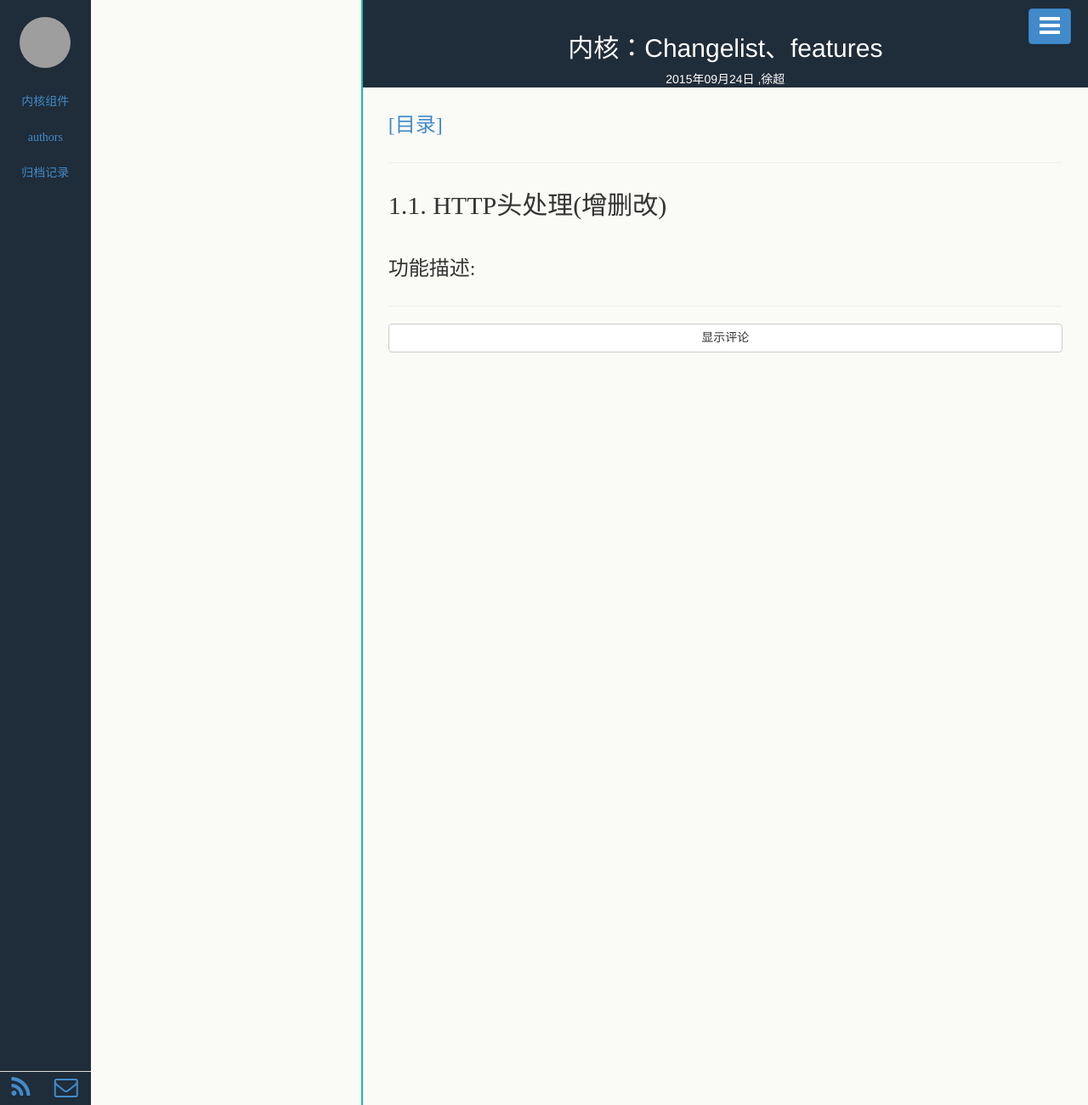
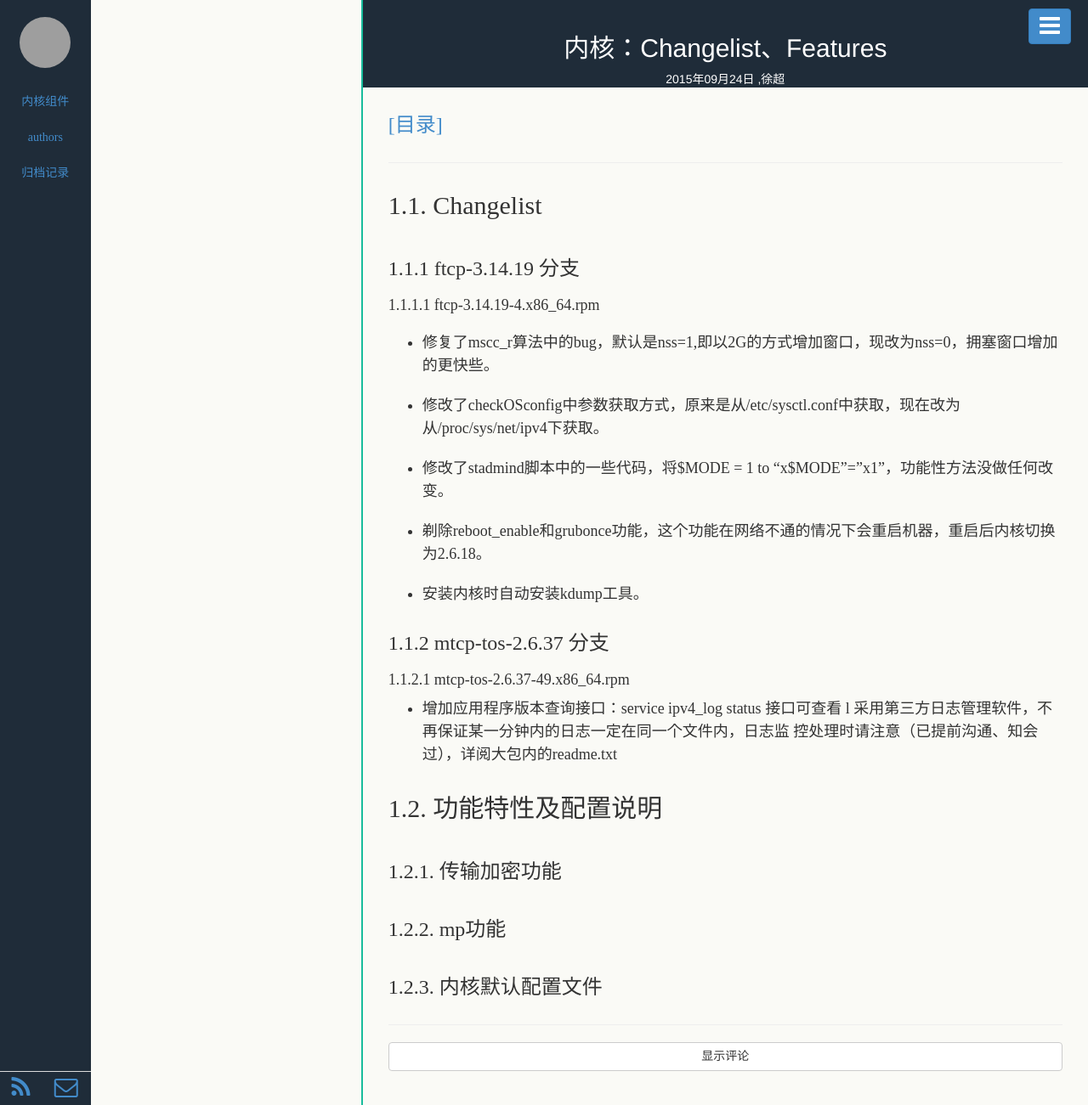
Before and after one commit to deeper-think/deeper-think.github.io.ws, a Jekyll site: the page built from source_code/_posts/2015-09-24-kernel-changelists-features.md, in a window 1280 px wide. Shown: the whole page at 85% size. Built offline with Jekyll 4.4.1, drawn with Linux system fonts in a browser that asks for light colours; grey boxes are pictures that could not be loaded.

Commit message:
small changes

```diff
--- a/source_code/_posts/2015-09-24-kernel-changelists-features.md
+++ b/source_code/_posts/2015-09-24-kernel-changelists-features.md
@@ -1,6 +1,6 @@
 ---
 layout: post
-title: 内核：Changelist、features
+title: 内核：Changelist、Features
 category: 内核组件
 tags: [徐超]
 keywords: 内核、传输优化、传输加密
@@ -8,6 +8,36 @@ description:
 ---
 
 
-## 1.1. HTTP头处理(增删改)
+## 1.1. Changelist
 
-### 功能描述:
+### 1.1.1 ftcp-3.14.19 分支
+
+#### 1.1.1.1 ftcp-3.14.19-4.x86_64.rpm
+
+- 修复了mscc_r算法中的bug，默认是nss=1,即以2G的方式增加窗口，现改为nss=0，拥塞窗口增加的更快些。
+
+- 修改了checkOSconfig中参数获取方式，原来是从/etc/sysctl.conf中获取，现在改为从/proc/sys/net/ipv4下获取。
+
+- 修改了stadmind脚本中的一些代码，将$MODE = 1 to "x$MODE"="x1"，功能性方法没做任何改变。
+- 剃除reboot_enable和grubonce功能，这个功能在网络不通的情况下会重启机器，重启后内核切换为2.6.18。
+
+- 安装内核时自动安装kdump工具。
+
+### 1.1.2 mtcp-tos-2.6.37 分支
+
+#### 1.1.2.1 mtcp-tos-2.6.37-49.x86_64.rpm
+
+- 增加应用程序版本查询接口：service ipv4_log status 接口可查看
+l 采用第三方日志管理软件，不再保证某一分钟内的日志一定在同一个文件内，日志监
+控处理时请注意（已提前沟通、知会过），详阅大包内的readme.txt
+
+
+## 1.2. 功能特性及配置说明
+
+### 1.2.1. 传输加密功能
+
+
+### 1.2.2. mp功能
+
+
+### 1.2.3. 内核默认配置文件
```
